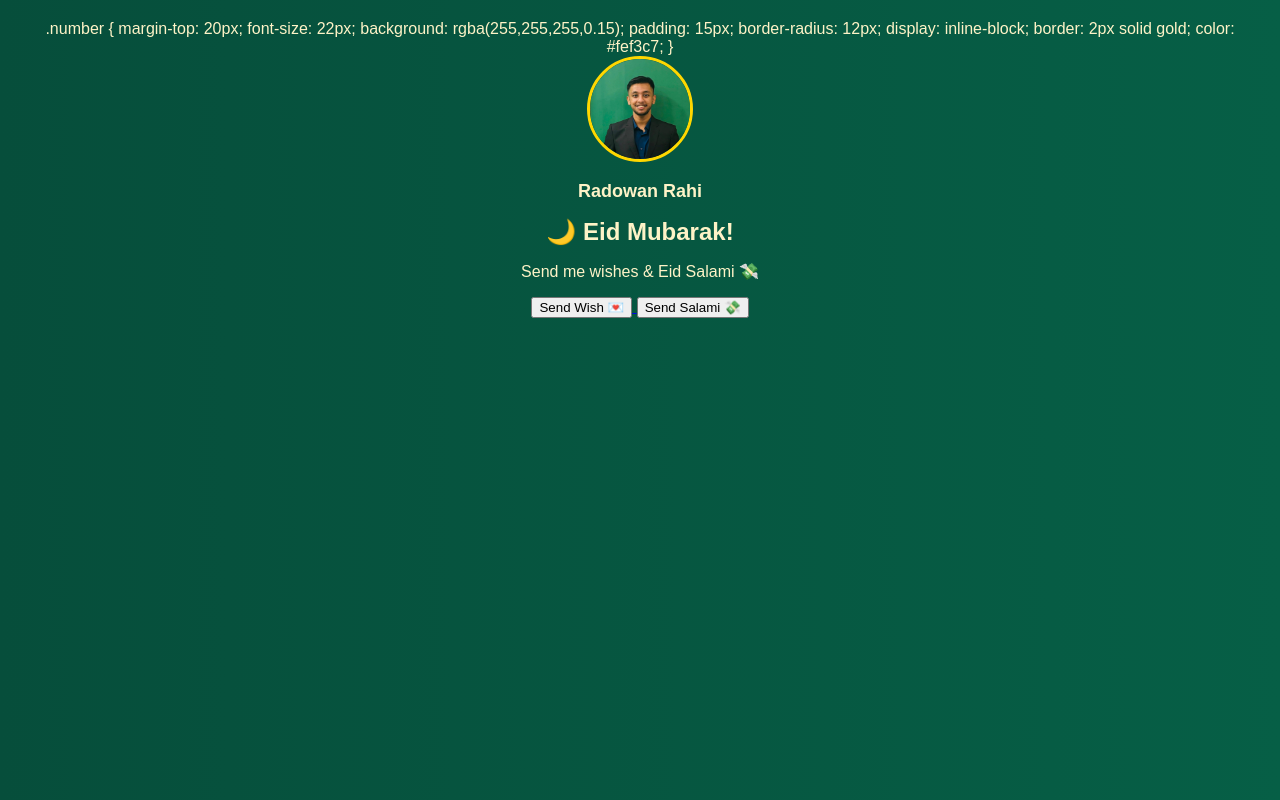
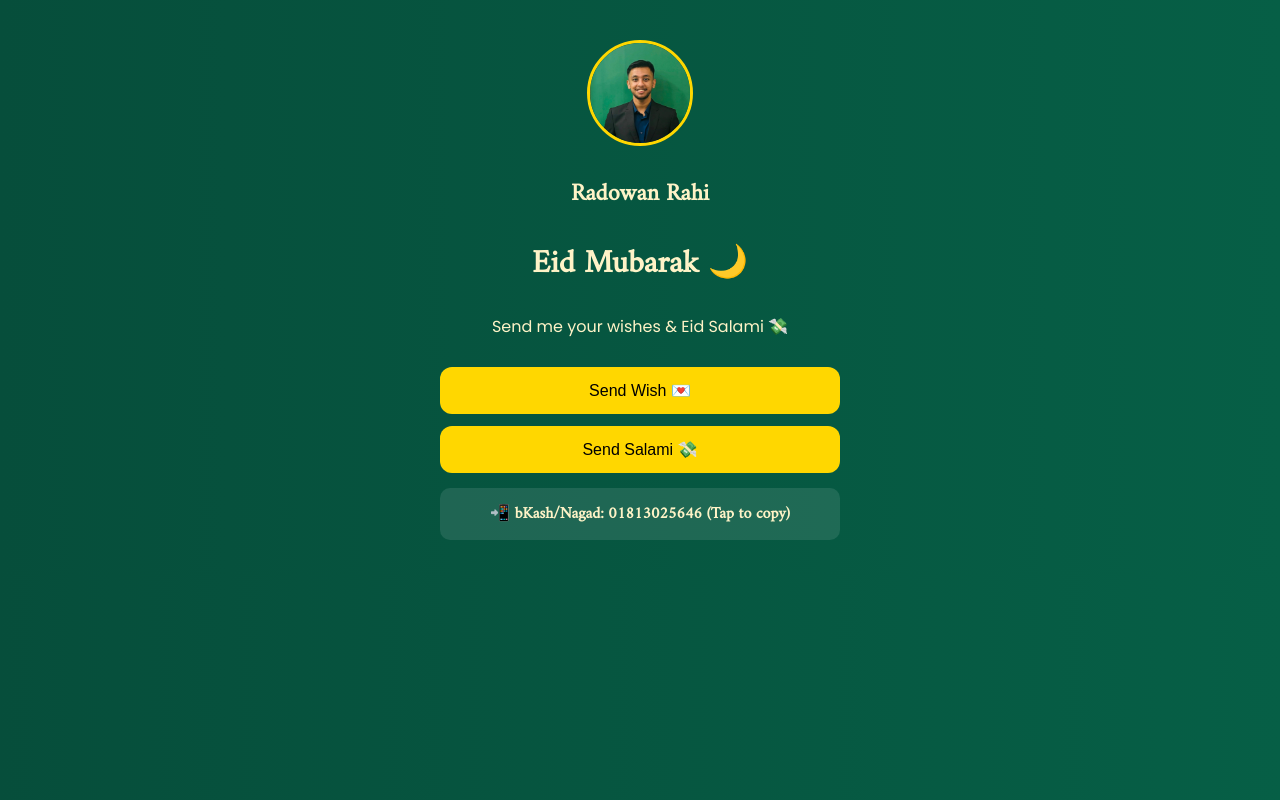
Before and after one commit to radowanrahi/Eidi-by-Rahi, a plain HTML site: page index.html in a window 1280 px wide. Both pictures are taken after a click on the button "Send Salami 💸". Drawn offline with Linux system fonts and the light colour scheme.

Commit message:
Update index.html

```diff
--- a/index.html
+++ b/index.html
@@ -1,18 +1,22 @@
 <!DOCTYPE html>
 <html>
 <head>
+  <title>Eid Salami for Radowan</title>
+
+  <!-- 📱 Mobile Friendly -->
   <meta name="viewport" content="width=device-width, initial-scale=1.0">
-  <link href="https://fonts.googleapis.com/css2?family=Amiri&display=swap" rel="stylesheet">
-  <title>Eid Salami for Radowan</title>
+
+  <!-- 🌙 Fonts -->
+  <link href="https://fonts.googleapis.com/css2?family=Amiri&family=Poppins&display=swap" rel="stylesheet">
 
   <style>
     body {
-    font-family: 'Poppins', sans-serif;
+      margin: 0;
+      padding: 20px;
       text-align: center;
-    padding: 20px;
-    margin: 0;
       background: linear-gradient(to right, #064e3b, #065f46);
       color: #fef3c7;
+      font-family: 'Poppins', sans-serif;
     }
 
     .container {
@@ -20,32 +24,32 @@
       margin: auto;
     }
 
+    h1, h2 {
+      font-family: 'Amiri', serif;
+    }
+
     img.profile {
       width: 100px;
       height: 100px;
       border-radius: 50%;
       border: 3px solid gold;
+      margin-top: 20px;
     }
 
-  h1 {
-    font-size: 24px;
-  }
-
-  h2 {
-    font-size: 18px;
-  }
-
-  button:active {
-    transform: scale(0.97)
-    touch-action: manipulation;
+    button {
       width: 100%;
       padding: 14px;
-    margin-top: 10px;
+      margin-top: 12px;
       background: gold;
       color: black;
       border: none;
       border-radius: 12px;
       font-size: 16px;
+      cursor: pointer;
+    }
+
+    button:active {
+      transform: scale(0.97);
     }
 
     .number {
@@ -56,41 +60,46 @@
       background: rgba(255,255,255,0.1);
     }
   </style>
-  .number {
-    margin-top: 20px;
-    font-size: 22px;
-    background: rgba(255,255,255,0.15);
-    padding: 15px;
-    border-radius: 12px;
-    display: inline-block;
-    border: 2px solid gold;
-    color: #fef3c7;
-  }
-</style>
-</style>
 </head>
 
 <body>
 
 <div class="container">
 
+  <!-- 👤 Profile -->
   <img src="me.jpg" class="profile">
   <h2>Radowan Rahi</h2>
 
-  <h1>🌙 Eid Mubarak!</h1>
-  <p>Send me wishes & Eid Salami 💸</p>
+  <!-- 🌙 Title -->
+  <h1>Eid Mubarak 🌙</h1>
+  <p>Send me your wishes & Eid Salami 💸</p>
 
+  <!-- 💌 Wish -->
   <a href="YOUR_GOOGLE_FORM_LINK" target="_blank">
     <button>Send Wish 💌</button>
   </a>
 
+  <!-- 💸 Salami -->
   <button onclick="payNow()">Send Salami 💸</button>
 
+  <!-- 📲 Hidden Number -->
   <h2 id="numberBox" class="number" style="display:none;" onclick="copyNumber()">
     📲 bKash/Nagad: 01813025646 (Tap to copy)
   </h2>
 
 </div>
 
+<script>
+function payNow() {
+  document.getElementById("numberBox").style.display = "block";
+  alert("Now send your salami 😄");
+}
+
+function copyNumber() {
+  navigator.clipboard.writeText("01813025646");
+  alert("Number copied!");
+}
+</script>
+
 </body>
 </html>
```
Lines whose indentation alone changed are shown as unchanged.
